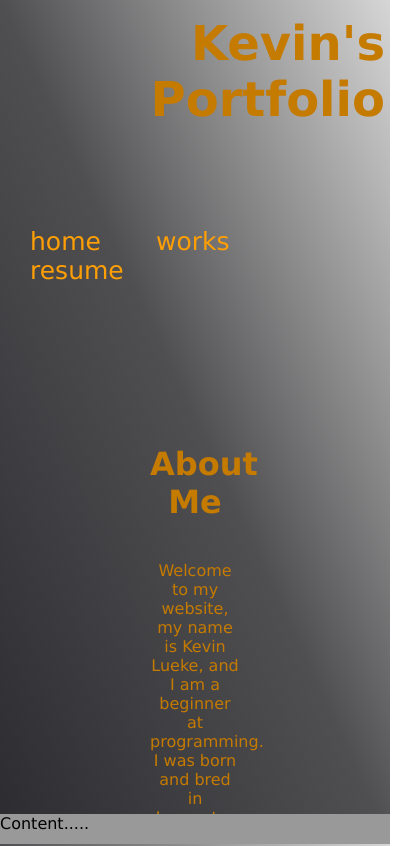
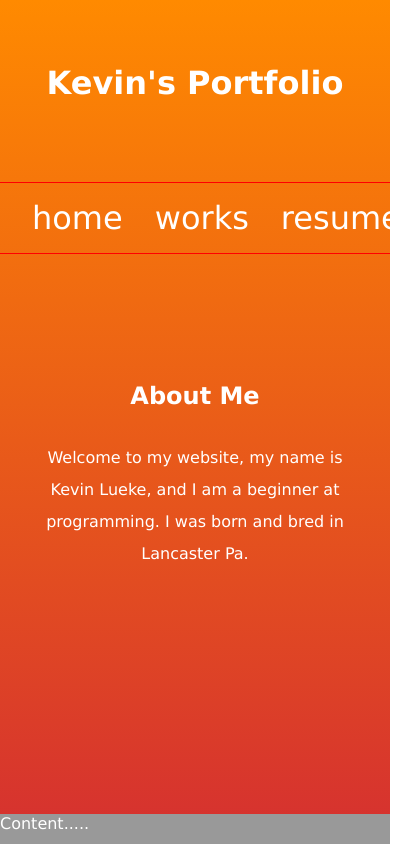
Before and after one commit to kevinlueke/kevinlueke.github.io, a website: page index.html in a window 390 px wide. Shown: the whole page, 417 px wide, since content can reach past the window. Drawn offline with Linux system fonts and the light colour scheme.

Commit message:
Color change and basic small size media query

```diff
--- a/index.html
+++ b/index.html
@@ -9,7 +9,7 @@
 
   <body>
 
-     <header>
+     <main>
 
        <h1>Kevin's Portfolio</h1>
 
@@ -26,7 +26,7 @@
        <p>Welcome to my website, my name is Kevin Lueke, and I am a beginner at programming. I was born and bred in Lancaster Pa.</p>
 
        </section>
-     </header>
+     </main>
 
 <footer>
   Content.....
--- a/styles.css
+++ b/styles.css
@@ -4,6 +4,7 @@
     box-sizing: border-box;
     margin: 0;
     padding: 0;
+    color: #ffffff;
   }
 
 html {
@@ -12,10 +13,8 @@ html {
   background:
   no-repeat center center fixed
   linear-gradient(
-  to top right,
-  #2C2B30,
-  #4F4F51,
-  #D6D6D6
+  #ff8a00,
+  #d53030
   );
   background-size: cover;
   -webkit-background-size: cover;
@@ -29,36 +28,34 @@ html {
 
 h1 {
   font-family: Lucida Grande, Arial, Sans-serif;
-  color: #c57a00;
-  padding: 15px 5px 50px;
-  font-size: 3rem;
+ /* padding: 15px 5px 50px;
+  font-size: 3rem;*/
   text-align: right;
 }
 
 section.short-about {
-  color: #c57a00;
   text-align: center;
-  padding: 80px 150px 0;
+ /* padding: 80px 150px 0;*/
 }
 
 section.short-about h2 {
-  font-size: 2rem;
-  margin-bottom: 40px;
+ /* font-size: 2rem;
+  margin-bottom: 40px;*/
 }
+
 
 /*Navigation Bar*/
 .nav {
-  padding: 50px 5px 80px;
+ /* padding: 50px 5px 80px;*/
 }
 .nav li {
   display: inline-block;
-  font-size: 25px;
-  padding: 0px 25px;
+  /*font-size: 25px;
+  padding: 0px 25px;*/
 
  }
 .nav a {
   text-decoration: none;
-  color: #ff9f05;
 }
 .nav a:visited {
     color: ;
@@ -73,9 +70,45 @@ section.short-about h2 {
 /***Footer***/
 footer {
    position:fixed;
-   left:0px;
-   bottom:0px;
-   height:30px;
-   width:100%;
-   background:#999;
+   left: 0;
+   bottom: 0;
+   height: 30px;
+   width: 100%;
+   background: #999;
 }
+
+@media screen and (max-width: 500px) {
+  main {
+    display: flex;
+    flex-direction: column;
+    align-items: center;
+  }
+  h1 {
+    font-size: 2rem;
+    padding-top: 4rem;
+  }
+  nav {
+    font-size: 2rem;
+    border-top: 1px solid red;
+    border-bottom: 1px solid red;
+    width: 100%;
+    margin-top: 5rem;
+    margin-bottom: 6rem;
+    padding: 1rem;
+  }
+    li.nav {
+    padding: 0 1rem 0 1rem;
+  }
+
+  .short-about, h2, p {
+    padding: 1rem;
+  }
+
+  p {
+    line-height: 2;
+  }
+
+  nav ul {
+    display: flex;
+    justify-content: space-around;
+  }
```
Also changed, not shown: 2 other files.
